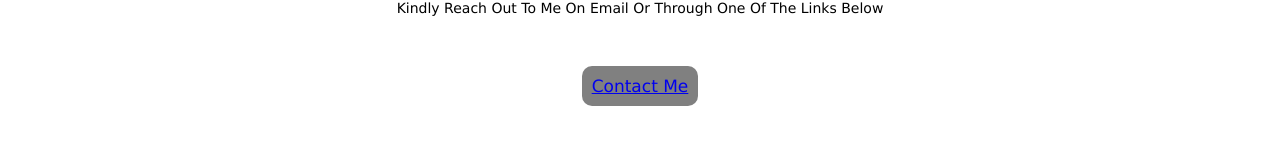
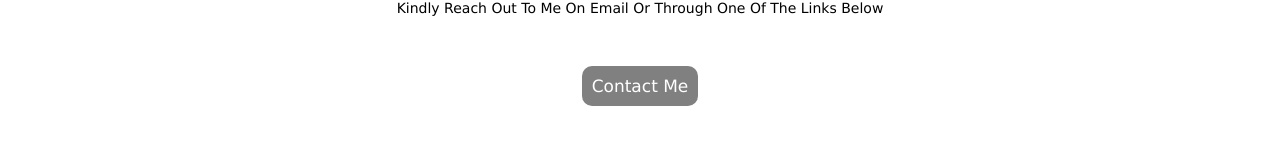
Before and after one commit to Yuhalim/portfolio_scrap, a plain HTML site: page index.html in a window 1280 px wide. Shown: the part 1888-2054 px from the top of the page. Drawn offline with Linux system fonts and the light colour scheme.

Commit message:
Update style.css

```diff
--- a/style.css
+++ b/style.css
@@ -101,6 +101,10 @@ img{
     transition: 0.5s;
     margin: 20px 0 80px;
 }
+.contact a{
+    color: white;
+    text-decoration: none;
+}
 .contact button:hover{
     background: #a2a2a2;
 }
```
